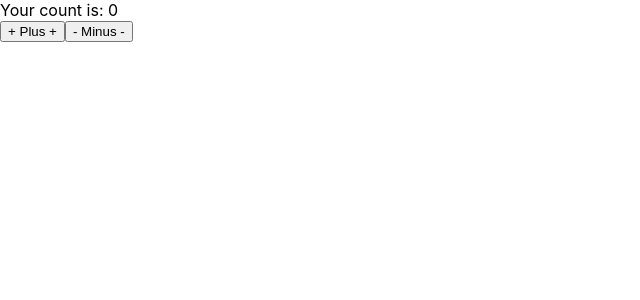
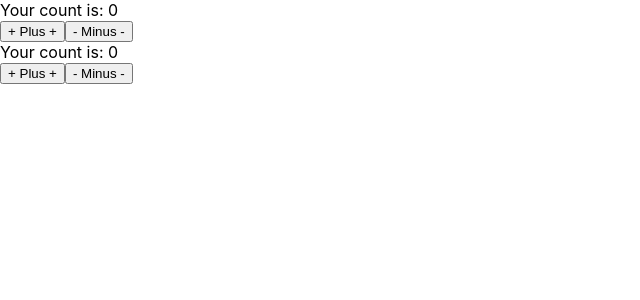
Before and after one commit to RobK005/jfdzl2-materialy-react-state-lifecycle, a React (Create React App) app: page / in a window 1280 px wide. Shown: the top 300 px of the page, without its empty margins (0-640 px from the left). Built offline with nearby package versions, Linux system fonts and the light colour scheme.

Commit message:
Counter import

```diff
--- a/src/App.js
+++ b/src/App.js
@@ -1,49 +1,16 @@
 import React, { Component } from 'react';
 import logo from './logo.svg';
 import './App.css';
-
+import Counter from './Counter'
 
 
 class App extends Component {
 
-  state = { counter:0 }
-
-  handlePlusClick = () => {
-    this.setState({
-      counter: this.state.counter + 1
-    })
-  }
-
-  handleMinusClick = () => {
-    this.setState({
-      counter: this.state.counter - 1
-    })
-  }
-
   render() {
     return (
-      //---
-      // <div className="App">
-      //   <header className="App-header">
-      //     <img src={logo} className="App-logo" alt="logo" />
-      //     <p>
-      //       Edit <code>src/App.js</code> and save to reload.
-      //     </p>
-      //     <a
-      //       className="App-link"
-      //       href="https://reactjs.org"
-      //       target="_blank"
-      //       rel="noopener noreferrer"
-      //     >
-      //       Learn React
-      //     </a>
-      //   </header>
-      // </div>
-      //---
       <div>
-        <div>Your count is: {this.state.counter}</div>
-        <button type="button" onClick={this.handlePlusClick}>+ Plus +</button>
-        <button type="button" onClick={this.handleMinusClick}>- Minus -</button>
+        <Counter/>
+        <Counter/>
       </div>
     );
   }
--- /dev/null
+++ b/src/Counter.js
@@ -0,0 +1,30 @@
+import React, { Component } from 'react';
+
+class Counter extends Component {
+
+    state = { counter: 0 }
+
+    handlePlusClick = () => {
+        this.setState({
+            counter: this.state.counter + 1
+        })
+    }
+
+    handleMinusClick = () => {
+        this.setState({
+            counter: this.state.counter - 1
+        })
+    }
+
+    render() {
+        return (
+            <div>
+                <div>Your count is: {this.state.counter}</div>
+                <button type="button" onClick={this.handlePlusClick}>+ Plus +</button>
+                <button type="button" onClick={this.handleMinusClick}>- Minus -</button>
+            </div>
+        );
+    }
+}
+
+export default Counter;
```
